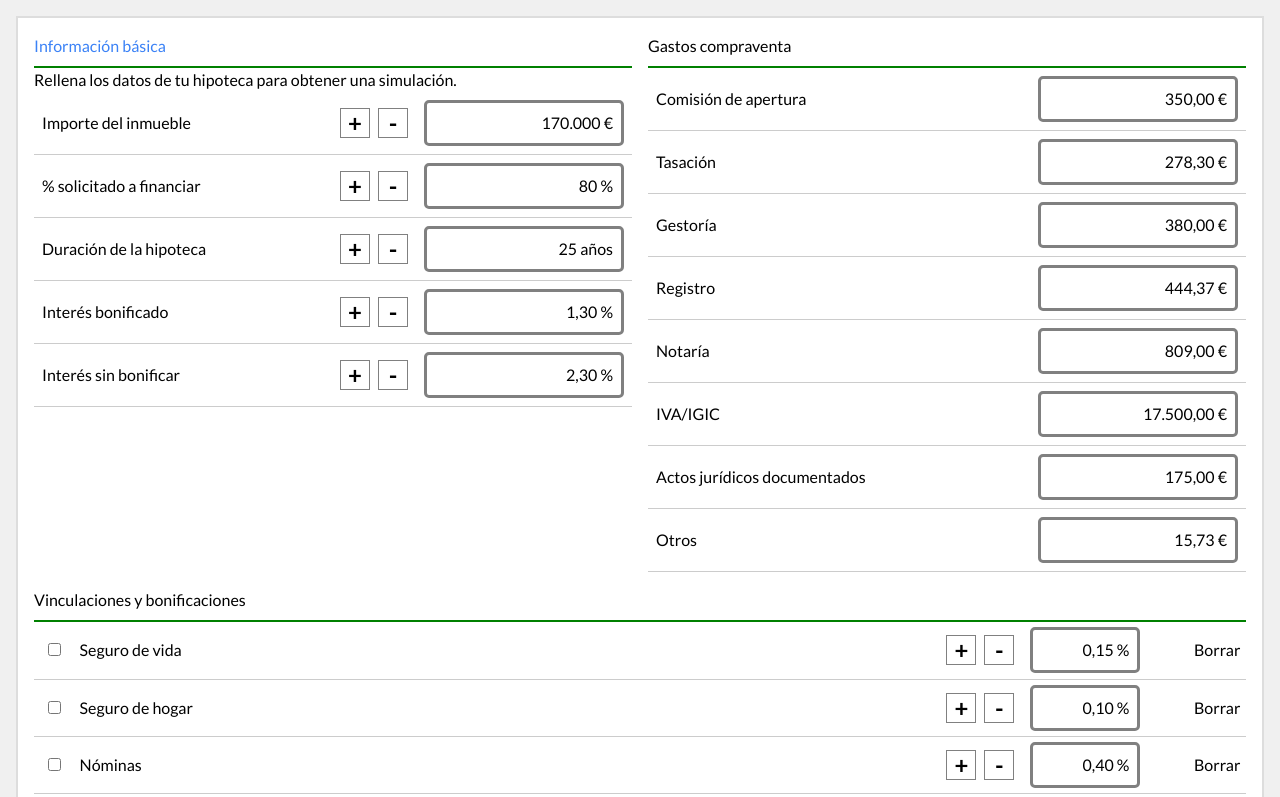
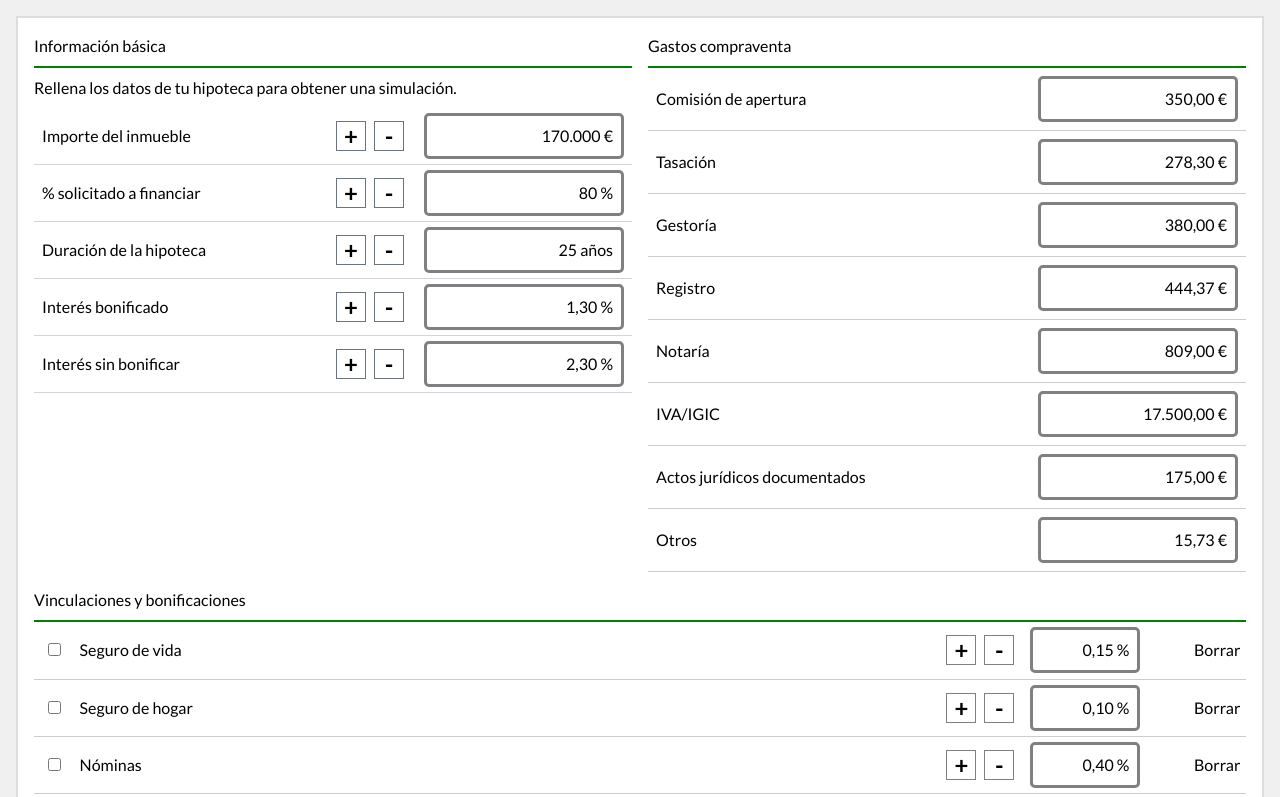
Before and after one commit to Md-uddin/kaeson-calculator-up, a React (Create React App) app: page / in a window 1280 px wide. Shown: the top 797 px of the page. Built offline with nearby package versions, Linux system fonts and the light colour scheme.

Commit message:
removed styled comp and added taiwind -simulationData

```diff
--- a/src/App.js
+++ b/src/App.js
@@ -4,11 +4,9 @@ import Layout from "components/Layout";
 function App() {
   return (
     <>
-
       <Layout>
         <Calculator />
       </Layout>
-
     </>
   );
 }
--- a/src/components/Calculator/index.js
+++ b/src/components/Calculator/index.js
@@ -17,17 +17,20 @@ const Calculator = () => {
   return (
     <>
 
-      <CalculatorWrapper>
+      {/* <CalculatorWrapper> */}
+      <div className="grid gap-4  grid-rows-1 grid-cols-1 " >
+
         <InitialData>
           <SimulationData />
           <ExpensesData />
           <Bonifications />
         </InitialData>
-
         <ResumeData>
           <Resume />
         </ResumeData>
-      </CalculatorWrapper>
+      </div>
+      {/* </CalculatorWrapper> */}
+
     </>
   );
 };
--- a/src/components/SimulationData/index.js
+++ b/src/components/SimulationData/index.js
@@ -1,13 +1,6 @@
 import React from "react";
 import withSimulator from "hoc/withSimulator";
 import NumberFormat from "react-number-format";
-import {
-  SimulationDataContainer,
-  Raw,
-  Title,
-  IconsContainer,
-  Icon,
-} from "./SimulationData.styled";
 
 const SimulationData = ({
   price,
@@ -23,16 +16,26 @@ const SimulationData = ({
 }) => {
   return (
     <section className="simulation">
-      <h2 className="text-blue-500 ">Información básica</h2>
-      <p>Rellena los datos de tu hipoteca para obtener una simulación.</p>
-      <SimulationDataContainer>
-        <Raw>
-          <Title>Importe del inmueble</Title>
+      <h2>Información básica</h2>
+      <p className="my-2">Rellena los datos de tu hipoteca para obtener una simulación.</p>
+      <div className="bg:white">
+        <div className="flex justify-between items-center p-2 border-b border-gray-300 w-full hover:bg-gray-50 h-[57px] row">
+          <h5 className="row-title">Importe del inmueble</h5>
           <div style={{ display: "flex", alignItems: "center" }}>
-            <IconsContainer>
-              <Icon onClick={() => setPrice(price + 1000)}>+</Icon>
-              <Icon onClick={() => setPrice(price - 1000)}>-</Icon>
-            </IconsContainer>
+            <div className="flex flex-row items-center md:mr-4 mr-2">
+              <div
+                className="plus-minus-icon"
+                onClick={() => setPrice(price + 1000)}
+              >
+                +
+              </div>
+              <div
+                className="plus-minus-icon"
+                onClick={() => setPrice(price - 1000)}
+              >
+                -
+              </div>
+            </div>
             <NumberFormat
               value={price}
               onValueChange={(values) => setPrice(values.value)}
@@ -42,14 +45,24 @@ const SimulationData = ({
               suffix=" €"
             />
           </div>
-        </Raw>
-        <Raw>
-          <Title>% solicitado a financiar</Title>
+        </div>
+        <div className="flex justify-between items-center p-2 border-b border-gray-300 w-full hover:bg-gray-50 h-[57px] row">
+          <h5 className="row-title">% solicitado a financiar</h5>
           <div style={{ display: "flex", alignItems: "center" }}>
-            <IconsContainer>
-              <Icon onClick={() => setPercentage(percentage + 1)}>+</Icon>
-              <Icon onClick={() => setPercentage(percentage - 1)}>-</Icon>
-            </IconsContainer>
+            <div className="flex flex-row items-center md:mr-4 mr-2">
+              <div
+                className="plus-minus-icon"
+                onClick={() => setPercentage(percentage + 1)}
+              >
+                +
+              </div>
+              <div
+                className="plus-minus-icon"
+                onClick={() => setPercentage(percentage - 1)}
+              >
+                -
+              </div>
+            </div>
             <NumberFormat
               value={percentage}
               onValueChange={(values) => setPercentage(values.value)}
@@ -59,15 +72,25 @@ const SimulationData = ({
               suffix=" %"
             />
           </div>
-        </Raw>
+        </div>
 
-        <Raw>
-          <Title>Duración de la hipoteca</Title>
+        <div className="flex justify-between items-center p-2 border-b border-gray-300 w-full hover:bg-gray-50 h-[57px] row">
+          <h5 className="row-title">Duración de la hipoteca</h5>
           <div style={{ display: "flex", alignItems: "center" }}>
-            <IconsContainer>
-              <Icon onClick={() => setYears(years + 1)}>+</Icon>
-              <Icon onClick={() => setYears(years - 1)}>-</Icon>
-            </IconsContainer>
+            <div className="flex flex-row items-center md:mr-4 mr-2">
+              <div
+                className="plus-minus-icon"
+                onClick={() => setYears(years + 1)}
+              >
+                +
+              </div>
+              <div
+                className="plus-minus-icon"
+                onClick={() => setYears(years - 1)}
+              >
+                -
+              </div>
+            </div>
             <NumberFormat
               value={years}
               onValueChange={(values) => setYears(values.value)}
@@ -77,15 +100,25 @@ const SimulationData = ({
               suffix=" años"
             />
           </div>
-        </Raw>
+        </div>
 
-        <Raw>
-          <Title>Interés bonificado</Title>
+        <div className="flex justify-between items-center p-2 border-b border-gray-300 w-full hover:bg-gray-50 h-[57px] row">
+          <h5 className="row-title">Interés bonificado</h5>
           <div style={{ display: "flex", alignItems: "center" }}>
-            <IconsContainer>
-              <Icon onClick={() => setMinInterest(minInterest + 0.05)}>+</Icon>
-              <Icon onClick={() => setMinInterest(minInterest - 0.05)}>-</Icon>
-            </IconsContainer>
+            <div className="flex flex-row items-center md:mr-4 mr-2">
+              <div
+                className="plus-minus-icon"
+                onClick={() => setMinInterest(minInterest + 0.05)}
+              >
+                +
+              </div>
+              <div
+                className="plus-minus-icon"
+                onClick={() => setMinInterest(minInterest - 0.05)}
+              >
+                -
+              </div>
+            </div>
             <NumberFormat
               value={minInterest}
               onValueChange={(values) => setMinInterest(values.value)}
@@ -97,15 +130,25 @@ const SimulationData = ({
               fixedDecimalScale={true}
             />
           </div>
-        </Raw>
+        </div>
 
-        <Raw>
-          <Title>Interés sin bonificar</Title>
+        <div className="flex justify-between items-center p-2 border-b border-gray-300 w-full hover:bg-gray-50 h-[57px] row">
+          <h5 className="row-title">Interés sin bonificar</h5>
           <div style={{ display: "flex", alignItems: "center" }}>
-            <IconsContainer>
-              <Icon onClick={() => setMaxInterest(maxInterest + 0.05)}>+</Icon>
-              <Icon onClick={() => setMaxInterest(maxInterest - 0.05)}>-</Icon>
-            </IconsContainer>
+            <div className="flex flex-row items-center md:mr-4 mr-2">
+              <div
+                className="plus-minus-icon"
+                onClick={() => setMaxInterest(maxInterest + 0.05)}
+              >
+                +
+              </div>
+              <div
+                className="plus-minus-icon"
+                onClick={() => setMaxInterest(maxInterest - 0.05)}
+              >
+                -
+              </div>
+            </div>
             <NumberFormat
               value={maxInterest}
               onValueChange={(values) => setMaxInterest(values.value)}
@@ -117,8 +160,8 @@ const SimulationData = ({
               fixedDecimalScale={true}
             />
           </div>
-        </Raw>
-      </SimulationDataContainer>
+        </div>
+      </div>
     </section>
   );
 };
--- a/src/index.tsx
+++ b/src/index.tsx
@@ -1,6 +1,7 @@
 import React from "react";
 import ReactDOM from "react-dom";
 import "./styles/globalStyles.css";
+import "./styles/tailwindStyles.css";
 import { Provider } from "react-redux";
 
 import App from "./App";
--- a/src/styles/globalStyles.css
+++ b/src/styles/globalStyles.css
@@ -1,7 +1,3 @@
-@tailwind base;
-@tailwind components;
-@tailwind utilities;
-
 
   * {
     box-sizing: border-box;
--- /dev/null
+++ b/src/styles/tailwindStyles.css
@@ -0,0 +1,35 @@
+@tailwind base;
+@tailwind components;
+@tailwind utilities;
+
+@layer components {
+  .row-title {
+    @apply text-base;
+  }
+  .plus-minus-icon {
+    @apply text-2xl h-[30px]  w-[30px] flex justify-center items-center border-gray-500 border font-bold mx-1 my-0;
+  }
+  .common-input {
+    @apply border-2 border-gray-500 font-base text-right p-2 rounded-md;
+  }
+}
+
+/* ///////////////////// */
+.row input {
+  border-radius: 5px;
+  border: 3px solid grey;
+  font-size: 1rem;
+  padding: 0.5rem;
+  text-align: right;
+  @media (max-width: 978px) {
+    width: 110px;
+  }
+}
+.row input:hover {
+  border-color: goldenrod;
+  outline: none;
+}
+.row input:focus {
+  border-color: goldenrod;
+  outline: none;
+}
```
Also changed, not shown: 1 other file (tests, documents, lock files or other folders).
